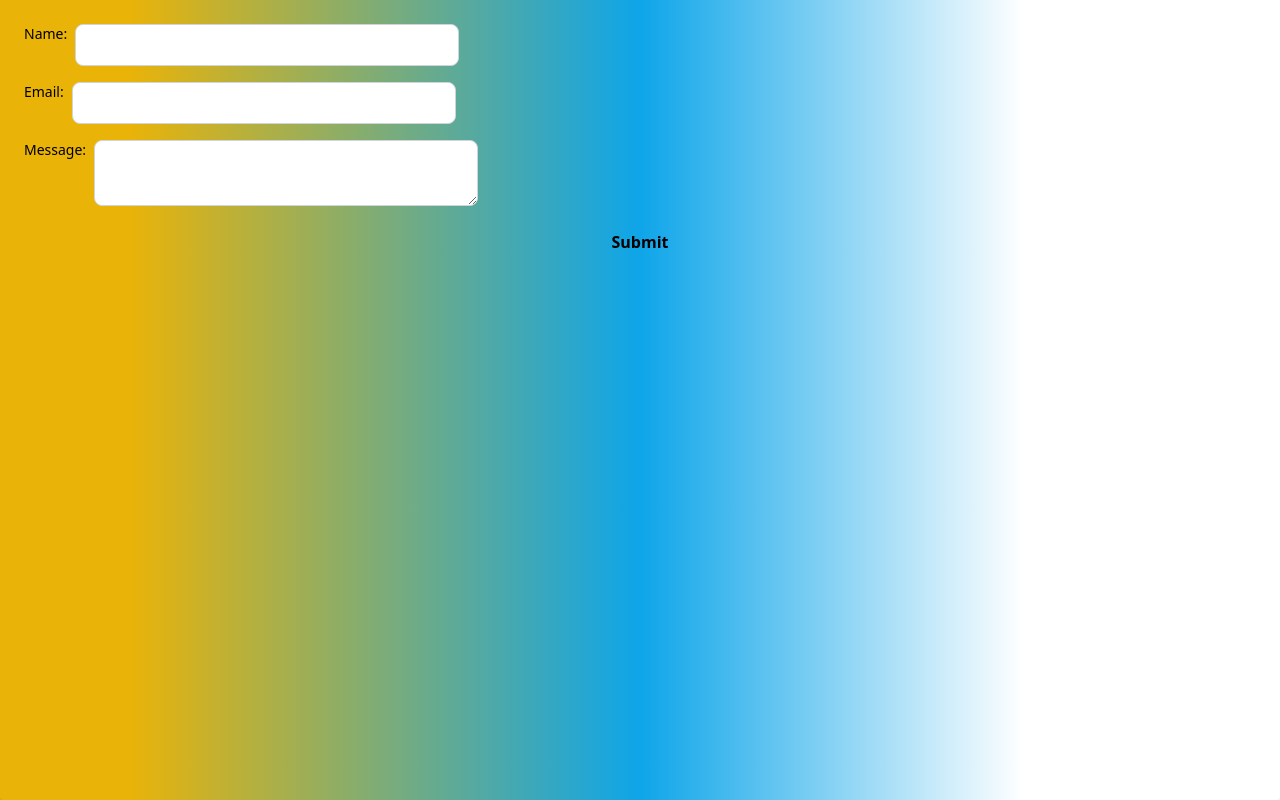
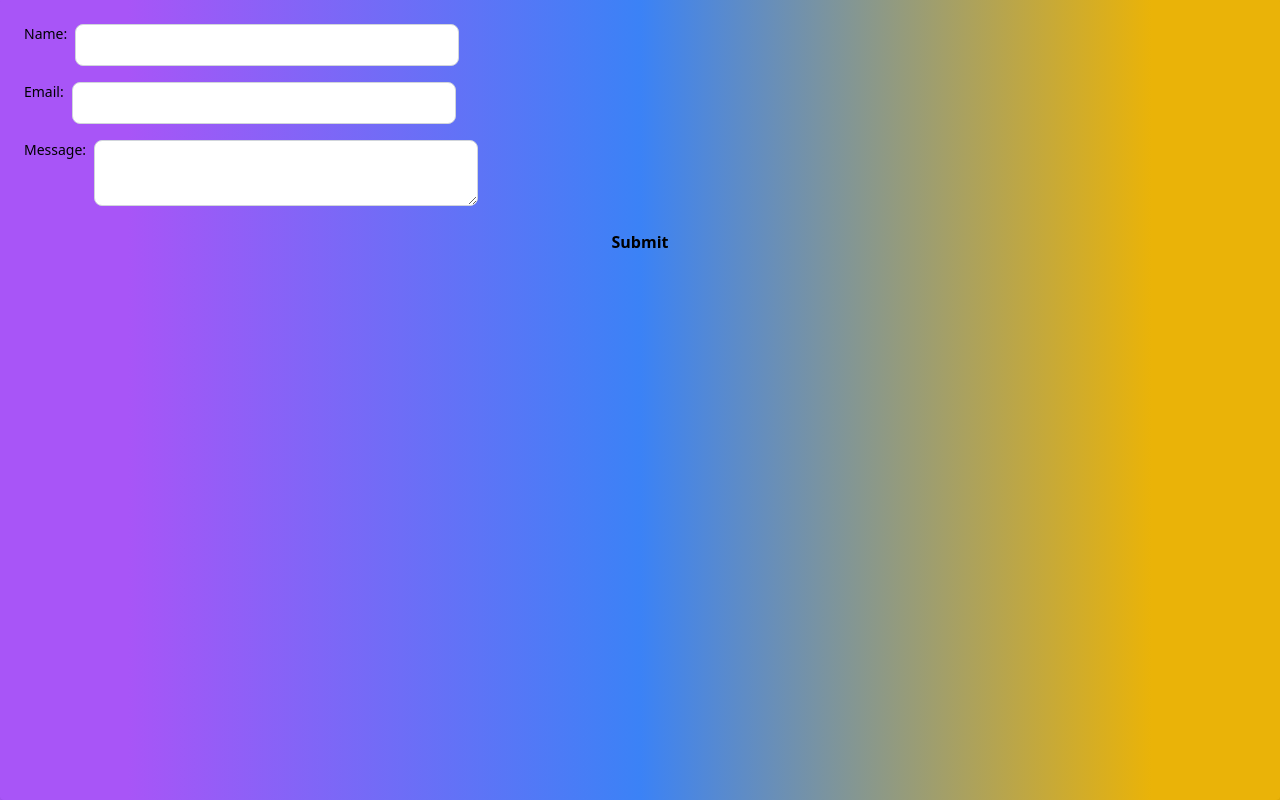
Before and after one commit to lucky-panchal/Coffee-Project-Team, a React (Create React App) app: page /assignment in a window 1280 px wide. Built offline with nearby package versions, Linux system fonts and the light colour scheme.

Commit message:
Router Via RRD

```diff
--- a/package.json
+++ b/package.json
@@ -7,7 +7,7 @@
     "cra-template": "1.2.0",
     "react": "^19.0.0",
     "react-dom": "^19.0.0",
-    "react-router-dom": "^7.1.2",
+    "react-router-dom": "^7.1.3",
     "react-scripts": "5.0.1"
   },
   "scripts": {
--- a/src/App.js
+++ b/src/App.js
@@ -1,11 +1,27 @@
 import React from "react";
+import { Routes , Route, BrowserRouter} from 'react-router-dom'
 import Assignment from "./components/Assignment";
-// import Form from "./components/Form";
-// import Todo from "./components/Todo";
+import Form from "./components/Form";
+import Todo from "./components/Todo";
+import Filter from "./components/Filter"
+import Counter from "./components/Counter";
 function App() {
   return (
    <>
-   <Assignment/>
+ <BrowserRouter>
+ <Routes>
+<Route path="/assignment" element={<Assignment/>}/>
+<Route path="/todo" element={<Todo/>}/>
+<Route path="/form" element={<Form/>}/>
+<Route path="/filter" element={<Filter/>}/>
+<Route path="/counter" element={<Counter/>}/>
+
+
+
+
+ </Routes>
+
+ </BrowserRouter>
    </>
 
   );
--- a/src/components/Assignment.jsx
+++ b/src/components/Assignment.jsx
@@ -18,7 +18,7 @@ const Assignment = () => {
     };
 
     return (
-        <div className="h-screen h-full bg-gradient-to-r from-yellow-500 from-10% via-sky-500 via-50% to-hue-500 to-80% ...">
+        <div className="h-screen h-full bg-gradient-to-r from-purple-500 from-10% via-blue-500 via-50% to-yellow-500 to-90% ...">
 
             <form onSubmit={SubmitFinal} className=" h-screen p-6 rounded shadow-md  space-y-4">
                 <div className='flex space-x-2'>
```
Also changed, not shown: 1 other file (tests, documents, lock files or other folders).
